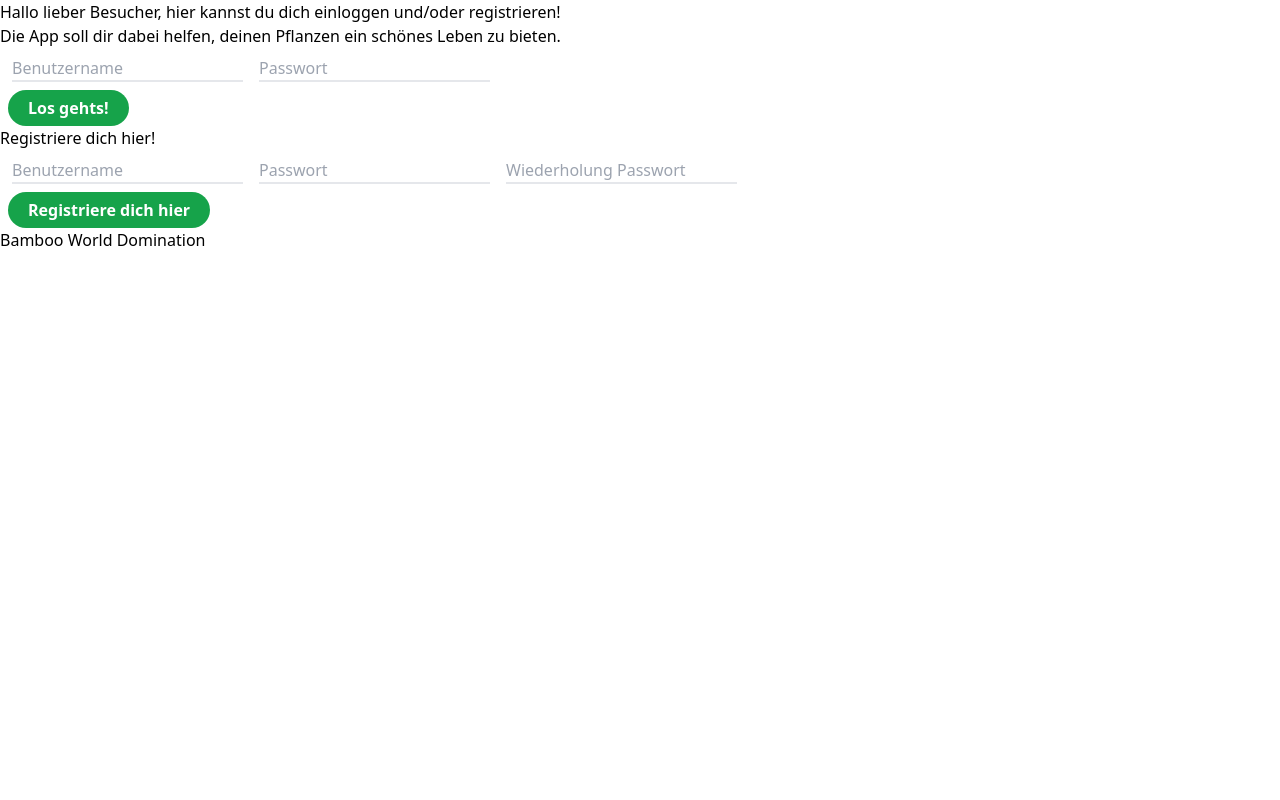
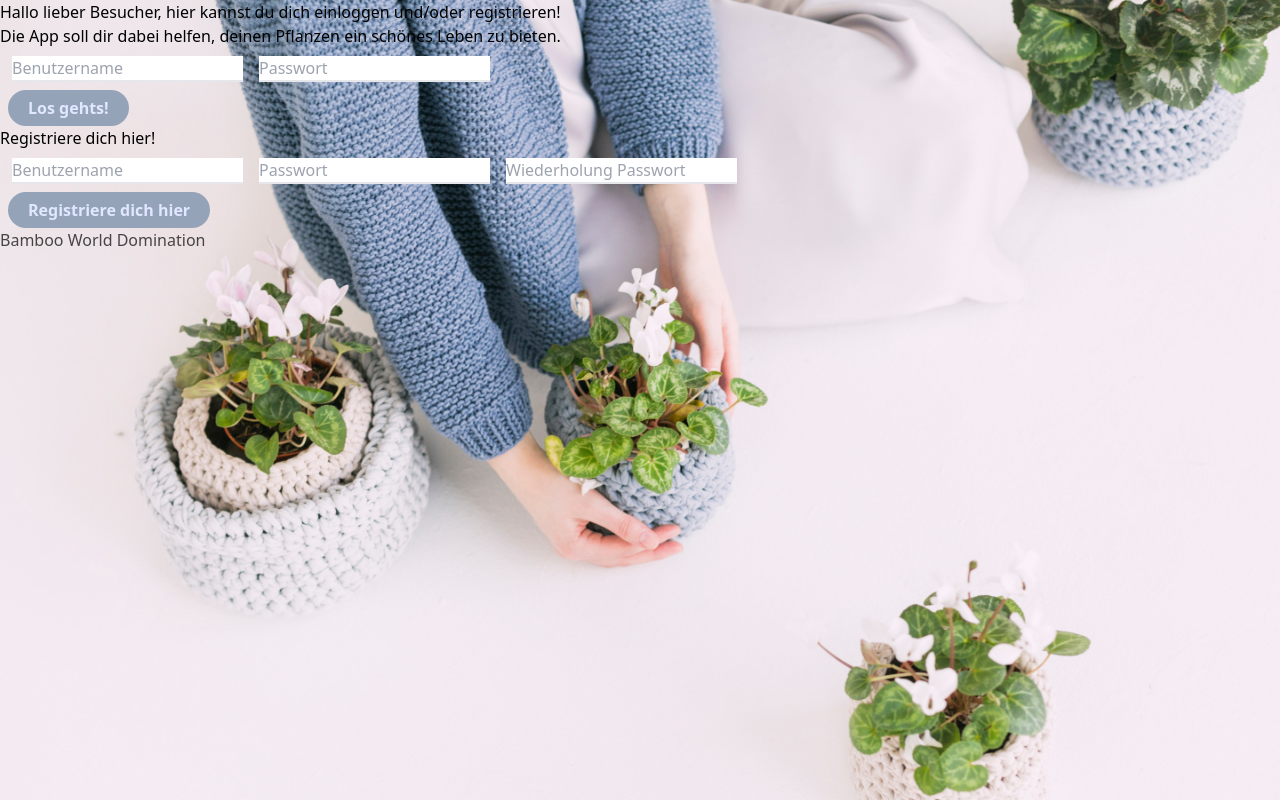
Before and after one commit to philippweikert/Capstone-Project, a React (Create React App) app in the folder frontend/: page /login in a window 1280 px wide. Built offline with nearby package versions, Linux system fonts and the light colour scheme.

Commit message:
its getting colorful

```diff
--- a/frontend/src/App.tsx
+++ b/frontend/src/App.tsx
@@ -1,15 +1,25 @@
 
 import {Outlet} from "react-router-dom";
 import Footer from "./Components/Footer";
+import hintergrund from "./image/hintergrund.jpg"
+import {Component} from "react";
 
-function App() {
+class App extends Component {
+    render() {
+        const background = {
+            backgroundImage: `url(${hintergrund})`,
+            height: '100vh',
+            backgroundSize: 'cover',
+            backgroundRepeat: 'no-repeat'
+        }
 
-    return (
-        <div>
-            <Outlet/>
-            <Footer/>
-        </div>
-    );
+        return (
+            <div style={background}>
+                <Outlet/>
+                <Footer/>
+            </div>
+        );
+    }
 }
 
 export default App;
--- a/frontend/src/Components/Footer.tsx
+++ b/frontend/src/Components/Footer.tsx
@@ -1,8 +1,8 @@
 export default function Footer() {
 
     return (
-        <div>
-            <div><p>Bamboo World Domination</p></div>
+        <div className="flex justify-between opacity-70 items-center text-l bg-color:green-800">
+            <p>Bamboo World Domination</p>
         </div>
     )
 }
--- a/frontend/src/Components/Header.tsx
+++ b/frontend/src/Components/Header.tsx
@@ -1,5 +1,6 @@
 
 import {useAuth} from "../Authentification/AuthProvider";
+import LogoutButton from "../CssComponents/LogoutButton";
 
 export default function Header (){
 
@@ -7,8 +8,10 @@ export default function Header (){
 
     return(
         <div>
-            <h3>Hallo {auth.username}, herzlich willkommen!</h3>
-            <div><button onClick={() => auth.logout()}>Logout</button></div>
+        <div className="flex items-center flex-shrink-0 text-indigo-100 bg-slate-400">
+            <p className="font-semibold text-xl tracking-tight">Hallo {auth.username}, herzlich willkommen!</p>
+            <LogoutButton label="Logout" onClick={() => auth.logout()}/>
+        </div>
         </div>
     )
 }
--- a/frontend/src/Components/PlantCreation.tsx
+++ b/frontend/src/Components/PlantCreation.tsx
@@ -2,6 +2,8 @@ import {FormEvent, useState} from "react";
 import axios from "axios";
 import {useAuth} from "../Authentification/AuthProvider";
 import {Plant} from "../model";
+import PlantInput from "../CssComponents/PlantInput";
+import Button from "../CssComponents/Button";
 
 
 interface PlantCreationProps {
@@ -51,14 +53,14 @@ const createNewPlant = (event: FormEvent) => {
 return(
     <div>
         <form onSubmit={event => createNewPlant(event)}>
-            <input type="text" placeholder={'Wissenschaftl. Name'} value={scName} onChange={event => setScName(event.target.value)}/>
-            <input type="text" placeholder={'Name'} value={nonScName} onChange={event => setNonScName(event.target.value)}/>
-            <input type="text" placeholder={'Wo hinstellen?'} value={location} onChange={event => setLocation(event.target.value)}/>
-            <input type="text" placeholder={'Wasserbedarf'} value={pouring} onChange={event => setPouring(event.target.value)}/>
-            <input type="text" placeholder={'Bevorzugter Boden'} value={soil} onChange={event => setSoil(event.target.value)}/>
-            <input type="text" placeholder={'Düngen'} value={manure} onChange={event => setManure(event.target.value)}/>
-            <input type="text" placeholder={'Umtopfen'} value={repot} onChange={event => setRepot(event.target.value)}/>
-            <input type="submit" value={'Anlegen'}/>
+            <PlantInput placeholder={'wissenschaftl. Name'} value={scName} onChange={setScName} type='text' additionalCss="mr-2 ml-3"/>
+            <PlantInput placeholder={'Name'} value={nonScName} onChange={setNonScName} type='text' additionalCss="mr-2"/>
+            <PlantInput placeholder={'Wo hinstellen?'} value={location} onChange={setLocation} type='text' additionalCss="mr-2"/>
+            <PlantInput placeholder={'Wasserbedarf'} value={pouring} onChange={setPouring} type='text' additionalCss="mr-2"/>
+            <PlantInput placeholder={'Bevorzugter Boden'} value={soil} onChange={setSoil} type='text' additionalCss="mr-2"/>
+            <PlantInput placeholder={'Düngen'} value={manure} onChange={setManure} type='text' additionalCss="mr-2"/>
+            <PlantInput placeholder={'Umtopfen'} value={repot} onChange={setRepot} type='text' additionalCss="mr-2"/>
+            <Button label='Anlegen' onClick={() => createNewPlant}/>
         </form>
         {error && <h3>{error}</h3>}
     </div>
--- a/frontend/src/CssComponents/Button.tsx
+++ b/frontend/src/CssComponents/Button.tsx
@@ -5,7 +5,7 @@ interface ButtonProps {
 
 export default function Button(props: ButtonProps) {
     return (
-        <button className="bg-green-600 hover:bg-green-800 px-5 py-2 leading-5 rounded-full font-semibold text-l text-white buttonFont ml-2"
+        <button className="bg-slate-400 hover:bg-slate-700 px-5 py-2 leading-5 rounded-full font-semibold text-l text-indigo-100 buttonFont ml-2"
                 onClick={props.onClick}>
             {props.label}
             </button>
--- /dev/null
+++ b/frontend/src/CssComponents/LogoutButton.tsx
@@ -0,0 +1,13 @@
+interface LogoutButtonProps {
+    label: string
+    onClick: () => void
+}
+
+export default function LogoutButton (props: LogoutButtonProps) {
+    return (
+        <button className="hover:bg-slate-700 px-5 py-2 my-2 ml-10 leading-5 rounded-full font-semibold text-l text-white buttonFont "
+                onClick={props.onClick}>
+            {props.label}
+        </button>
+    )
+}
--- a/frontend/src/CssComponents/LrInput.tsx
+++ b/frontend/src/CssComponents/LrInput.tsx
@@ -2,7 +2,6 @@ interface LrInputProps {
     value: string
     placeholder: string
     onChange: (value: string) => void
-    onKeyUp?: (ev: KeyboardEvent) => void
     type?: string
     additionalCss?: string
 }
--- /dev/null
+++ b/frontend/src/CssComponents/PlantInput.tsx
@@ -0,0 +1,18 @@
+interface PlantInputProps {
+    value: string
+    placeholder: string
+    onChange: (value: string) => void
+    type?: string
+    additionalCss?: string
+}
+
+export default function PlantInput(props: PlantInputProps){
+
+    return (
+        <input type={props.type ?? "text"}
+               className={`border-b-2 mt-5  ${props.additionalCss}`}
+               placeholder={props.placeholder}
+               value={props.value}
+               onChange={ev => props.onChange(ev.target.value)}/>
+    )
+}
```
